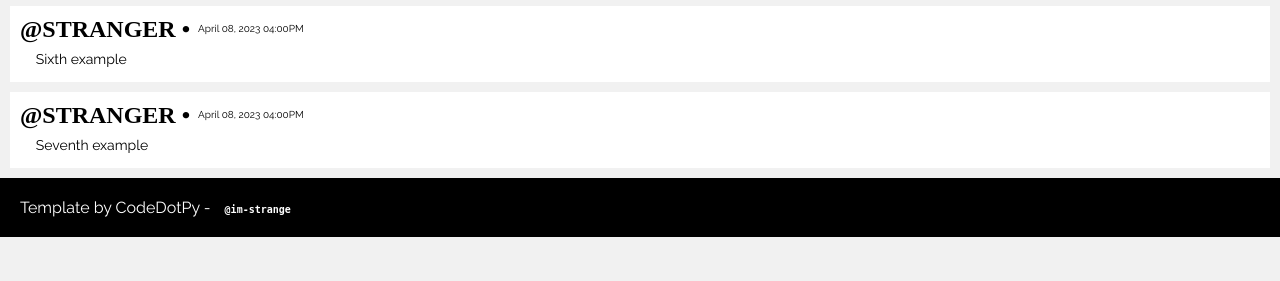
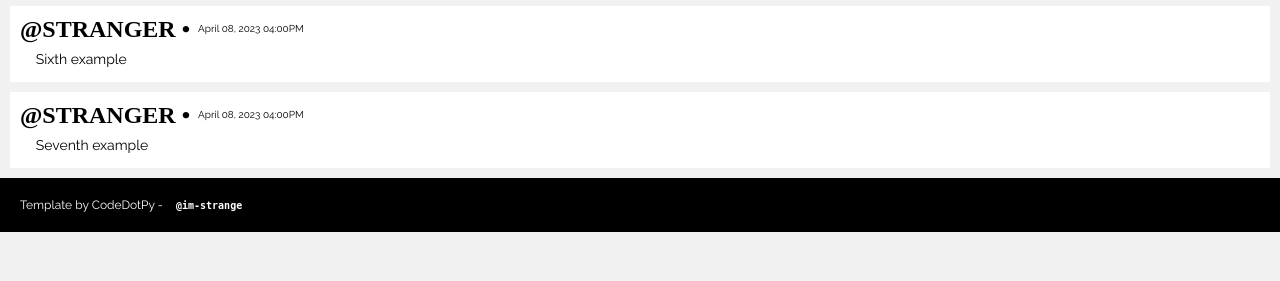
Before and after one commit to im-strange/pocket-pages, a Flask app: page / in a window 1280 px wide. Shown: the part 519-800 px from the top of the page. Run offline with Flask 3, Linux system fonts and the light colour scheme; some web fonts are replaced.

Commit message:
Update style.css

```diff
--- a/static/css/style.css
+++ b/static/css/style.css
@@ -59,7 +59,7 @@
   				width: ;
   				background: black;
   				color: white;
-  				font-size: 2vh;
+  				font-size: 12px;
 				font-family: "Raleway";
   }
   .tweetbtn {
```
